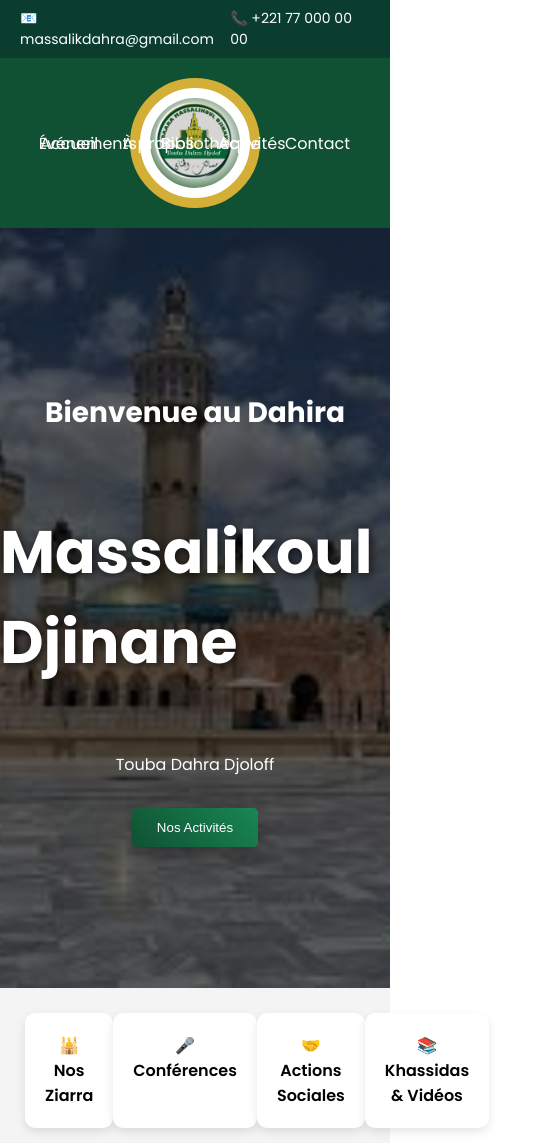
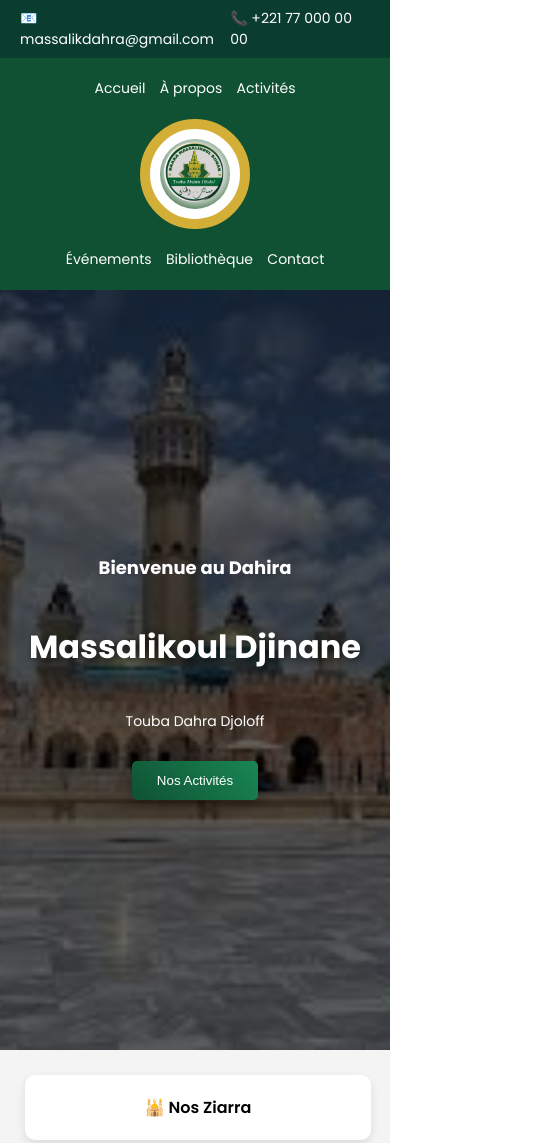
Before and after one commit to biranenjaay/massalik, a plain HTML site: page index.html in a window 390 px wide. Shown: the top 1143 px of the page, 538 px wide, since content can reach past the window. Drawn offline with Linux system fonts and the light colour scheme.

Commit message:
Update style.css

```diff
--- a/style.css
+++ b/style.css
@@ -186,3 +186,86 @@
     text-align: center;
     padding: 15px;
 }
+
+/* ================= MOBILE ================= */
+@media (max-width: 768px) {
+
+    /* NAVBAR */
+    .navbar {
+        flex-direction: column;
+        padding: 10px;
+    }
+
+    .nav-left,
+    .nav-right {
+        position: static;
+        margin: 5px 0;
+        text-align: center;
+    }
+
+    nav a {
+        display: inline-block;
+        margin: 5px;
+        font-size: 14px;
+    }
+
+    .logo-center {
+        height: 70px;
+        width: 70px;
+        margin: 10px 0;
+    }
+
+    /* HERO */
+    .overlay h2 {
+        font-size: 32px;
+    }
+
+    .overlay h1 {
+        font-size: 18px;
+    }
+
+    .overlay p {
+        font-size: 14px;
+    }
+
+    /* ACTIVITES */
+    .activities {
+        flex-direction: column;
+        gap: 15px;
+    }
+
+    .box {
+        width: 90%;
+        margin: auto;
+    }
+
+    /* PRESENTATION */
+    .presentation {
+        flex-direction: column;
+        text-align: center;
+        padding: 30px;
+    }
+
+    .presentation img {
+        width: 180px;
+    }
+
+    /* CARDS */
+    .cards {
+        flex-direction: column;
+    }
+
+    /* CONTACT */
+    .contact {
+        flex-direction: column;
+    }
+
+    iframe {
+        height: 250px;
+    }
+
+    /* CTA */
+    .cta {
+        padding: 30px;
+    }
+}
```
